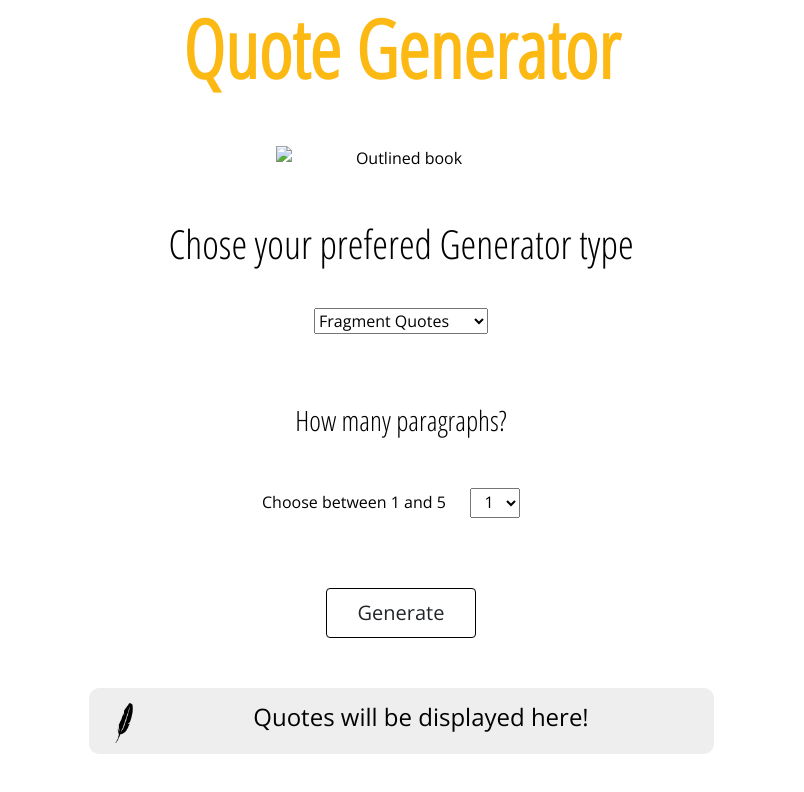
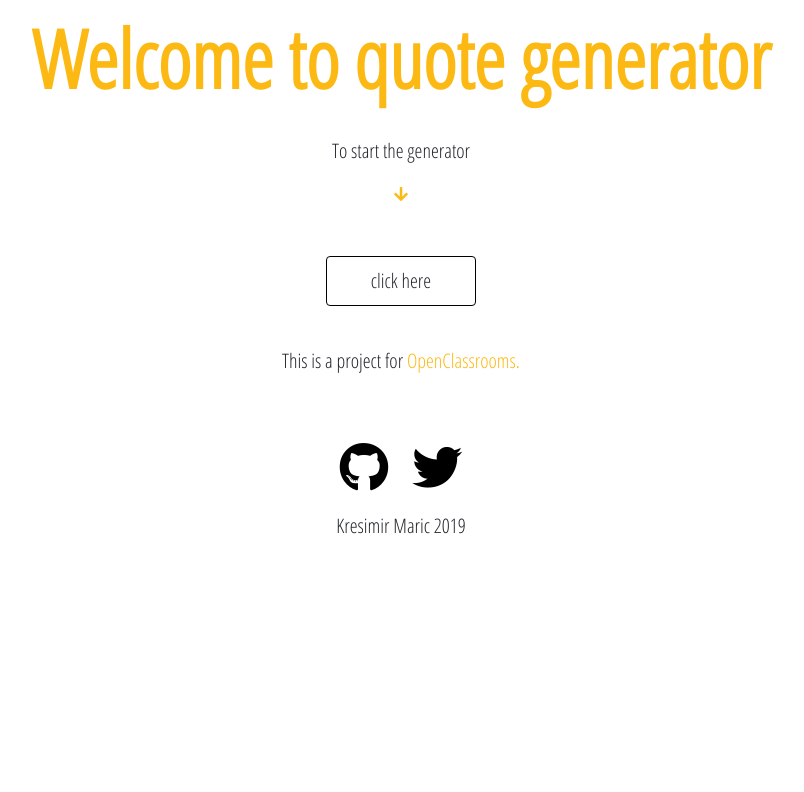
Before and after one commit to designwebbuild/Quote-Generator, a plain HTML site: page index.html in a window 1280 px wide. Shown: the whole page, without its empty margins (239-1043 px from the left). Drawn offline with nearby package versions, Linux system fonts and the light colour scheme.

Commit message:
new commit

```diff
--- a/css/style.css
+++ b/css/style.css
@@ -4,20 +4,38 @@
 }
 
 html body {
-  color: #000;
   font-family: 'Open Sans', 'Open Sans Condensed', sans-serif;
   width: 100vw;
   height: 100vh;
 }
 
-h3 {
-  font-family: 'Open Sans Condensed', sans-serif;
-  margin-bottom: 30px;
+label {
+  font-family: 'Open Sans', sans-serif;
+  font-size: 20px;
+}
+
+li {
+  display: inline-block;
 }
 
 p {
-  font-family: 'Open Sans', sans-serif;
+  font-family: 'Open Sans Condensed', sans-serif;
   font-size: 20px;
+}
+
+li {
+  font-size: 20px;
+  line-height: 1.6;
+}
+
+a {
+  color: #FDB913;
+}
+
+a:hover {
+  text-decoration: none;
+  color: #FDB913;
+  opacity: 0.5;
 }
 
 /*=============================
@@ -28,7 +46,8 @@ p {
   font-family: 'Open Sans Condensed', sans-serif;
   font-size: 80px;
   font-weight: 700;
-  margin-bottom: 50px;
+  margin-top:10px;
+  margin-bottom: 30px;
 }
 
 #sub-title {
@@ -59,14 +78,30 @@ p {
   padding: 15px;
 }
 
+#exit-container {
+  text-align: center;
+  display: inline-block;
+  padding-right: 150px;
+}
+
+#exit-program {
+  font-family: 'Open Sans Condensed', sans-serif;
+  font-size: 20px;
+  float: left;
+  padding-top: 62px;
+  padding-right: 10px;
+}
+
+#description {
+  margin-top: 40px;
+}
+
 /*=============================
 * Clases
 =============================*/
 .book-img {
-  display: block;
-  margin-left: auto;
-  margin-right: auto;
-  margin-bottom: 50px;
+  margin-top: 30px;
+  margin-bottom: 30px;
   width: 250px;
 }
 
@@ -76,6 +111,7 @@ p {
 }
 
 .btn {
+  font-family: 'Open Sans Condensed', sans-serif;
   font-size: 20px;
   margin-top: 50px;
   background-color: #fff;
@@ -91,3 +127,19 @@ p {
   color: #fff;
   box-shadow: 0 8px 16px rgba(0, 0, 0, 0.2);
 }
+
+.fas {
+  color: #FDB913;
+}
+
+.fab {
+  color: #000;
+  font-size: 50px;
+  margin: 50px 10px 0 10px;
+  transition: 0.5s;
+}
+
+.fab:hover {
+  color: #FDB913;
+  transform: rotate(360deg);
+}
--- a/index.html
+++ b/index.html
@@ -1,6 +1,5 @@
 <!DOCTYPE html>
 <html lang="en">
-
   <head>
     <!-- Meta -->
   	<meta name="viewport" content="width=device-width, initial-scale=1.0">
@@ -10,74 +9,59 @@
     <!-- Google fonts -->
   	<link href="https://fonts.googleapis.com/css?family=Open+Sans+Condensed:300|Open+Sans:400,700" rel="stylesheet">
 
+    <!-- Font awesome -->
+    <link rel="stylesheet" href="https://use.fontawesome.com/releases/v5.7.2/css/all.css" integrity="sha384-fnmOCqbTlWIlj8LyTjo7mOUStjsKC4pOpQbqyi7RrhN7udi9RwhKkMHpvLbHG9Sr" crossorigin="anonymous">
+
     <!-- Favicon -->
   	<link rel="apple-touch-icon" sizes="180x180" href="favicon/apple-touch-icon.png">
   	<link rel="icon" type="image/png" sizes="32x32" href="favicon/favicon-32x32.png">
   	<link rel="icon" type="image/png" sizes="16x16" href="favicon/favicon-16x16.png">
   	<link rel="manifest" href="favicon/site.webmanifest">
 
-	<!-- Font awesome -->
-	<link rel="stylesheet" href="https://use.fontawesome.com/releases/v5.7.2/css/all.css" integrity="sha384-fnmOCqbTlWIlj8LyTjo7mOUStjsKC4pOpQbqyi7RrhN7udi9RwhKkMHpvLbHG9Sr" crossorigin="anonymous">
-
     <!-- Bootstrap CSS -->
     <link rel="stylesheet" href="https://stackpath.bootstrapcdn.com/bootstrap/4.3.0/css/bootstrap.min.css" integrity="sha384-PDle/QlgIONtM1aqA2Qemk5gPOE7wFq8+Em+G/hmo5Iq0CCmYZLv3fVRDJ4MMwEA" crossorigin="anonymous">
 
-
     <!-- CSS -->
   	<link href="css/style.css" type="text/css" rel="stylesheet" />
-</head>
 
     <body>
 
       <div class="container-fluid">
-		<main>
+        <div class="row">
+          <div class="col-md-12">
+            <h1 id="main-title" class="text-center">Welcome to quote generator</h1>
+          </div>
+        </div>
+
         <div class="row">
           <div class="col-md-12 text-center">
-					<h1 id="main-title">Quote Generator</h1>
-					<img src="img/book.png" class="book-img" alt="Outlined book">
-					<h2 id="sub-title">Chose your prefered Generator type</h2>
-					<section id="input-area">
-						<select name="dropdown" id="dropdown" required>
-							<option value="0">Fragment Quotes</option>
-							<option value="1">Movie Quotes</option>
-							<option value="2">Motivational Quotes</option>
-						</select>
+            <p>To start the generator</p>
+            <i class="fas fa-arrow-down"></i>
+          </div>
+        </div>
 
-						<h3>How many paragraphs?</h3>
-						<label for="input">Choose between 1 and 5</label>
-						<select type="number" id="iteration" name="iteration" min="1" max="5" value="1">
-							<option value="1">1</option>
-							<option value="2">2</option>
-							<option value="3">3</option>
-							<option value="4">4</option>
-							<option value="5">5</option>
-						</select>
-						<br>
-
-						<button class="btn" type="submit" id="btn">Generate</button>
-					</section>
         <div class="row">
           <div class="col-md-12 text-center">
-							<div id="container">
-								<img src="img/feather.png" alt="feather" class="feather-img">
-								<h4>Quotes will be displayed here!</h4>
+            <input class="btn" type=button onClick="parent.location='generator.html'" value='click here'>
           </div>
         </div>
-		</main>
+      </div>
+
+      <div class="row">
+        <div class="col-md-12 text-center">
+          <p id="description">This is a project for <a target="_blank" href="https://openclassrooms.com/en/paths">OpenClassrooms.</a></p>
+          <ul>
+            <li><a href="https://github.com/designwebbuild" target="_blank"><i class="fab fa-github"></a></i></li>
+            <li><a href="https://twitter.com/Kreso66Maric" target="_blank"><i class="fab fa-twitter"></a></i></li>
+          </ul>
+          <p>Kresimir Maric 2019</p>
         </div>
       </div>
 
 
 
-	</div>
-
-
-
-
-
       <!-- JavaScript -->
-	<script src="js/quotes.js"></script>
       <script src="js/script.js"></script>
     </body>
-
+  </head>
 </html>
--- a/js/script.js
+++ b/js/script.js
@@ -12,14 +12,12 @@ function getPhrase(selectedArray) {
   }).join("");
 }
 
-/*============== DOM SECTION ==============*/
 const button = document.querySelector("#btn");
 const dropdown = document.querySelector("#dropdown");
 const body = document.querySelector("body");
 
-// Creates the DOM elements
 function addElement(content) {
-  const paragraph = document.createElement("p");
+  const paragraph = document.createElement("li");
   const paraText = document.createTextNode(content);
   paragraph.appendChild(paraText);
   const groupsContainer = document.getElementById("container");
@@ -48,7 +46,5 @@ function printText() {
   generatePhrase();
 }
 
-
-
 // Execution
 button.addEventListener("click", printText);
```
Also changed, not shown: generator.html (added, +89 -0 lines). Lines whose indentation alone changed are shown as unchanged.
